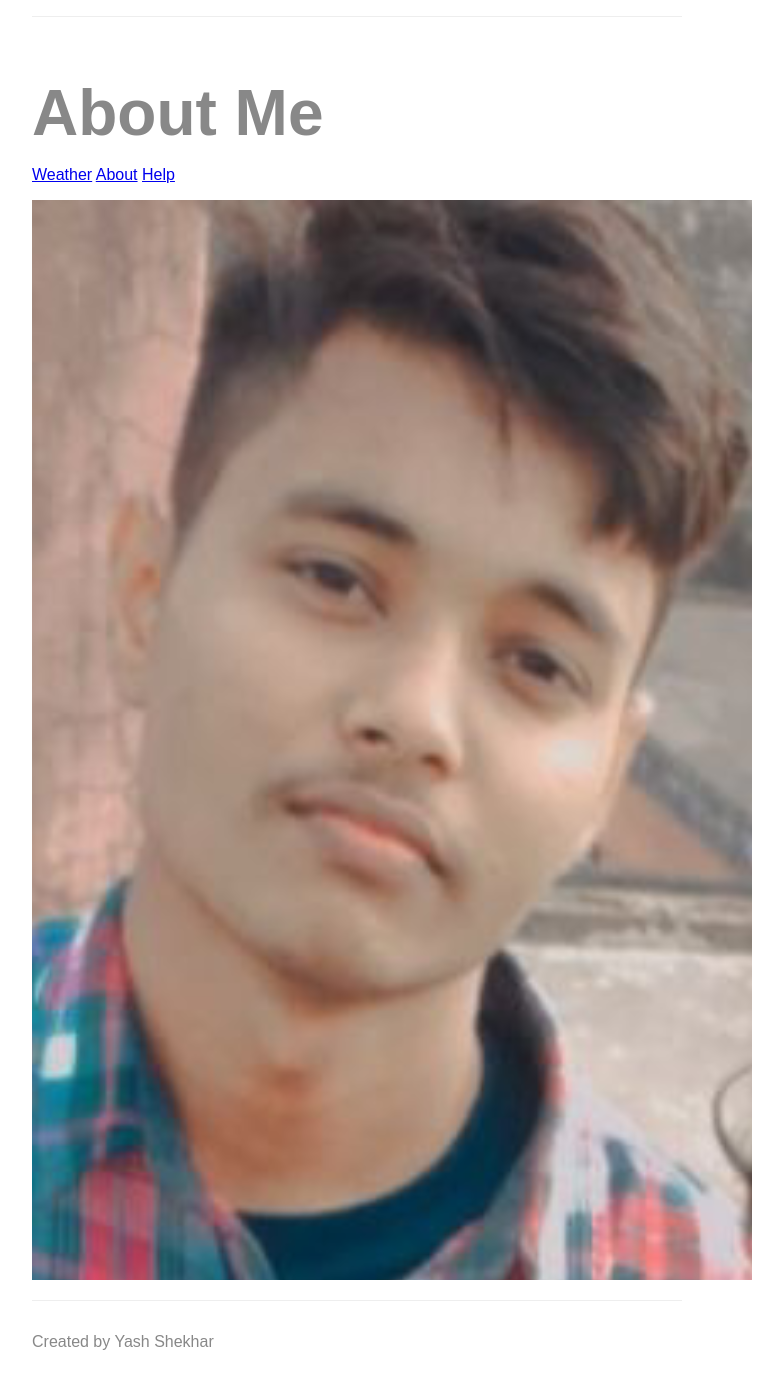
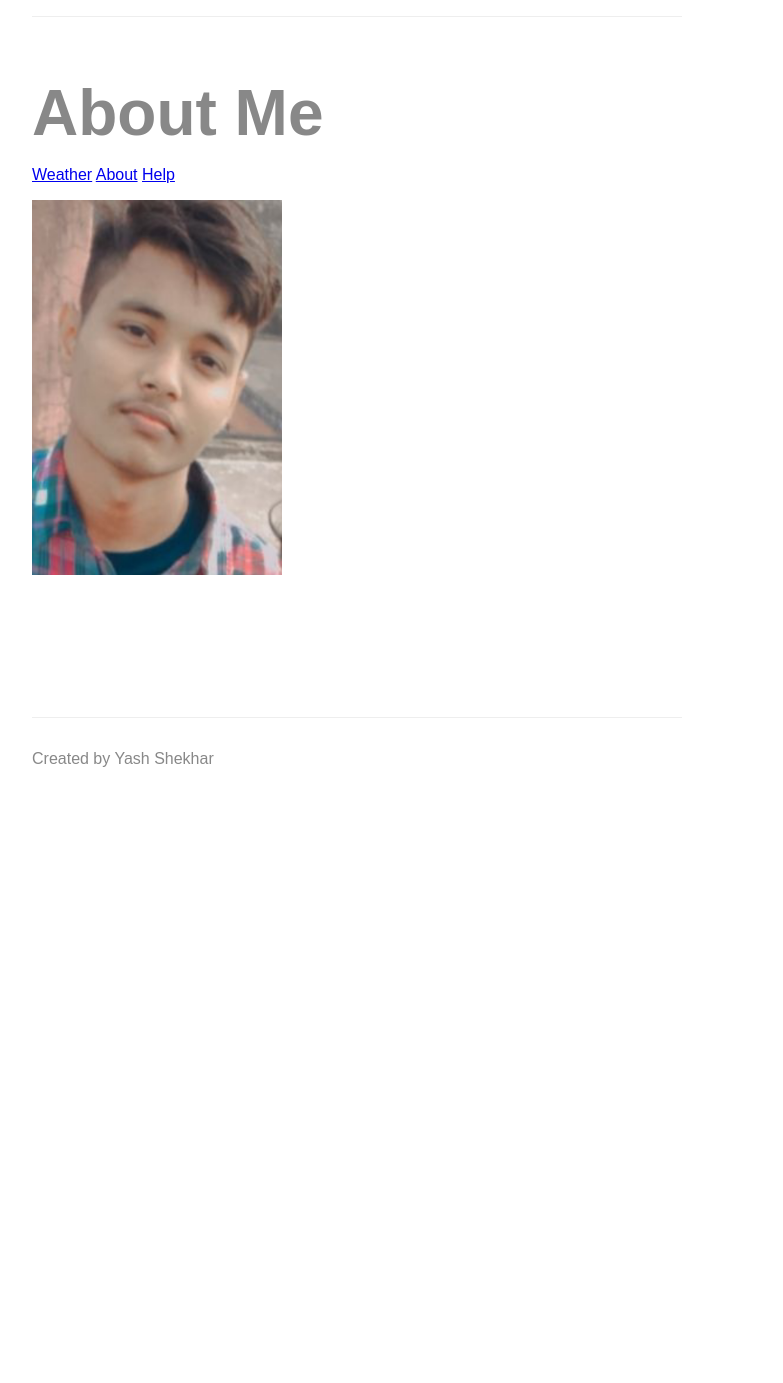
Before and after one commit to yashshekhar01/Weather-Website, a Node server app: page /about in a window 1280 px wide. Shown: the whole page, without its empty margins (283-1066 px from the left). After the commit the page ends 767 px from the top, so only its background shows below. Run offline with Node 20, Linux system fonts and the light colour scheme; some libraries are stand-ins or nearby versions.

Commit message:
styling the application II

```diff
--- a/templates/views/404.hbs
+++ b/templates/views/404.hbs
@@ -3,12 +3,17 @@
 <html>
 
 <head>
+    <title>404</title>
+    <link rel="icon" href="/img/weather.png">
     <link rel="stylesheet" href="/css/styles.css">
 </head>
 
 <body>
+    <div class="main-content">
     {{>header}}
     <p>{{errorMessage}}</p>
+    </div>
+
     {{>footer}}
 </body>
 
--- a/templates/views/about.hbs
+++ b/templates/views/about.hbs
@@ -3,12 +3,17 @@
 <html>
 
 <head>
+    <title>About</title>
+    <link rel="icon" href="/img/weather.png">
      <link rel="stylesheet" href="/css/styles.css">
 </head>
 
 <body>
-    {{>header}}
-    <img src="/img/me.png">
+    <div class="main-content">
+       {{>header}}
+       <img class="portrait" src="/img/me.png">
+    </div>
+
     {{>footer}}
 </body>
 
--- a/web-server/public/css/styles.css
+++ b/web-server/public/css/styles.css
@@ -4,6 +4,13 @@ body {
     max-width: 650px;
     margin: 0 auto;
     padding: 0 16px;
+    display: flex;
+    flex-direction: column;
+    min-height: 100vh
+}
+
+.main-content {
+    flex-grow: 1;
 }
 
 footer {
@@ -28,3 +35,7 @@ header a {
     margin-right: 16px;
     text-decoration: none;
 }
+
+.portrait {
+    width: 250px;
+}
```
Also changed, not shown: templates/views/help.hbs (+7 -2 lines), templates/views/index.hbs (+8 -1 lines), web-server/public/img/weather.png (added).
